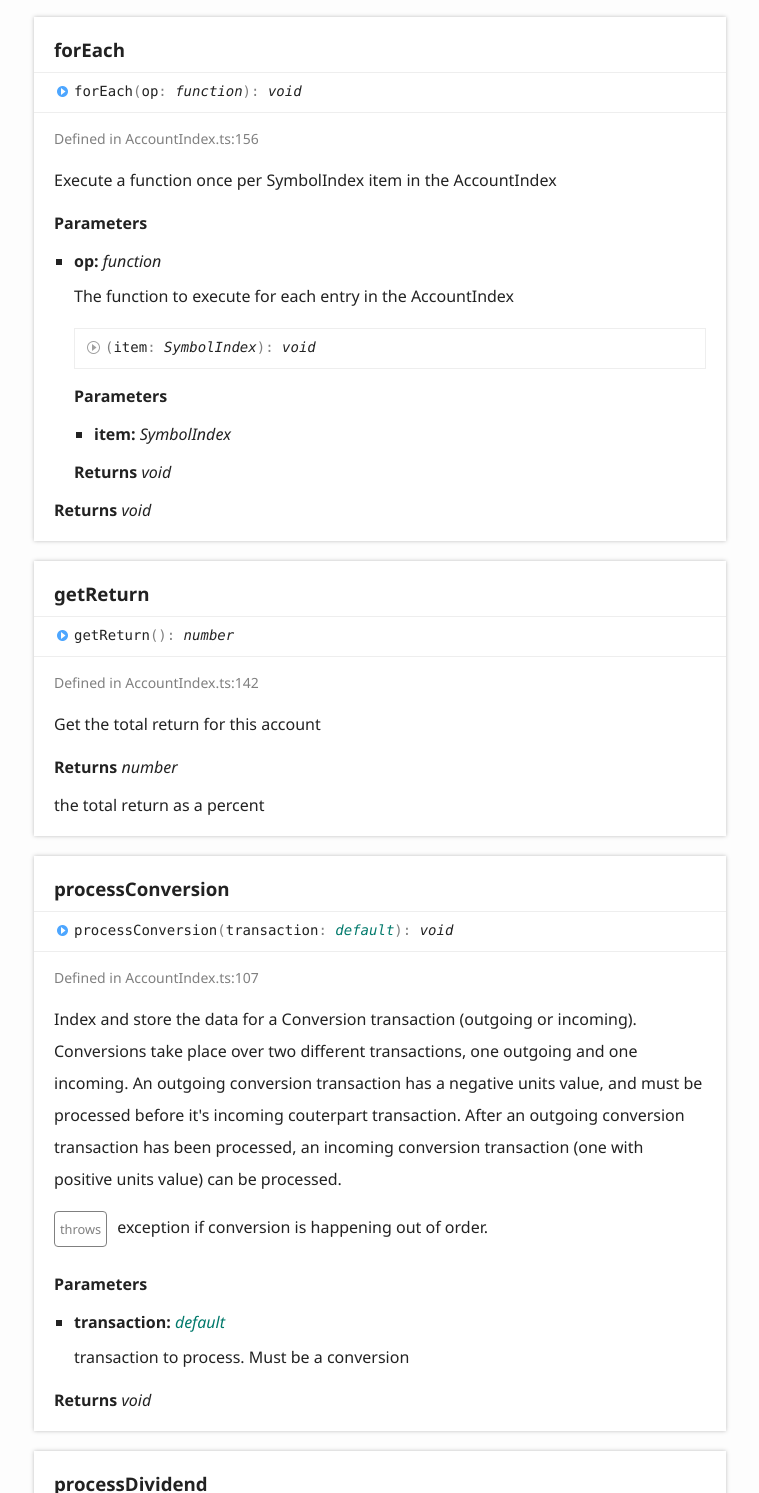
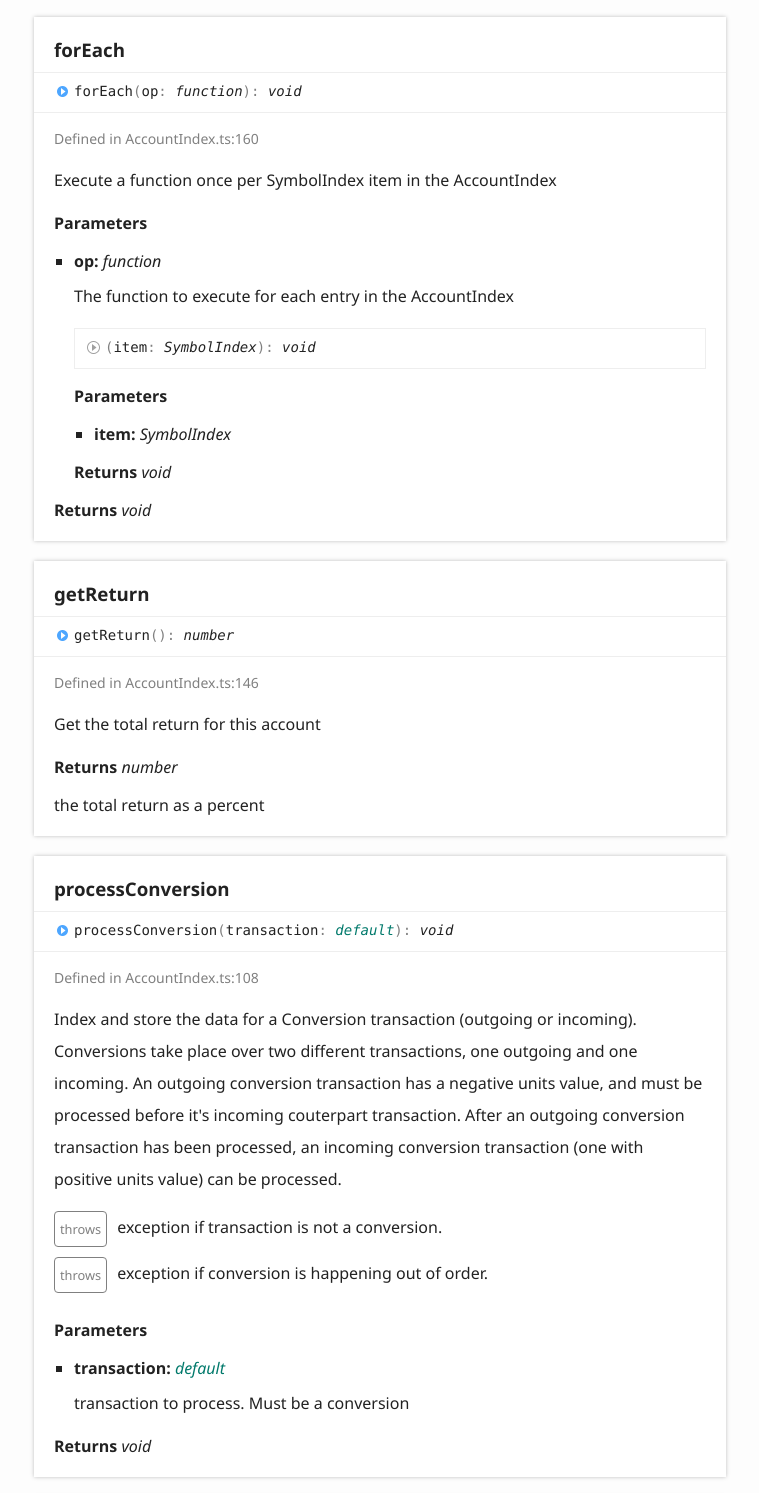
Before and after one commit to jbruzek/Janus, a website: page docs/classes/accountindex.default.html in a window 1280 px wide. Shown: the part 1222-2715 px from the top of the page, without its empty margins (311-1070 px from the left). Drawn offline with Linux system fonts and the light colour scheme.

Commit message:
Adding check for conversion transaction

```diff
--- a/docs/classes/accountindex.default.html
+++ b/docs/classes/accountindex.default.html
@@ -169,7 +169,7 @@
 						<li class="tsd-description">
 							<aside class="tsd-sources">
 								<ul>
-									<li>Defined in AccountIndex.ts:156</li>
+									<li>Defined in AccountIndex.ts:160</li>
 								</ul>
 							</aside>
 							<div class="tsd-comment tsd-typography tsd-comment-shorttext">
@@ -218,7 +218,7 @@
 						<li class="tsd-description">
 							<aside class="tsd-sources">
 								<ul>
-									<li>Defined in AccountIndex.ts:142</li>
+									<li>Defined in AccountIndex.ts:146</li>
 								</ul>
 							</aside>
 							<div class="tsd-comment tsd-typography tsd-comment-shorttext">
@@ -241,7 +241,7 @@
 						<li class="tsd-description">
 							<aside class="tsd-sources">
 								<ul>
-									<li>Defined in AccountIndex.ts:107</li>
+									<li>Defined in AccountIndex.ts:108</li>
 								</ul>
 							</aside>
 							<div class="tsd-comment tsd-typography tsd-comment-shorttext">
@@ -254,6 +254,8 @@
 								</div>
 								</div><div class="tsd-comment tsd-typography tsd-comment-tags">
 								<dl class="tsd-comment-tags"><dt>throws</dt>
+									<dd><p>exception if transaction is not a conversion.</p>
+									</dd><dt>throws</dt>
 									<dd><p>exception if conversion is happening out of order.</p>
 								</dd></dl>
 							</div>
--- a/src/AccountIndex.ts
+++ b/src/AccountIndex.ts
@@ -102,9 +102,13 @@ export default class AccountIndex {
    * incoming couterpart transaction. After an outgoing conversion transaction has been processed,
    * an incoming conversion transaction (one with positive units value) can be processed.
    * @param transaction transaction to process. Must be a conversion
+   * @throws exception if transaction is not a conversion.
    * @throws exception if conversion is happening out of order.
    */
   processConversion(transaction: Transaction) {
+    if (transaction.type != "Conversion") {
+      throw TRANSACTION_NOT_CONVERSION
+    }
     if (this.conversionRollover.cost == 0) {
       //outgoing conversion
       if (transaction.units > 0) {
--- a/src/util/Strings.ts
+++ b/src/util/Strings.ts
@@ -14,6 +14,7 @@ const TAX_LOT_HEADERS = ["Symbol", "Purchase Date", "Units", "Price", "Cost", "C
 const TRANSACTION_NOT_PURCHASE = "Transaction must be a purchase"
 const TRANSACTION_NOT_DIVIDEND = "Transaction must be a dividend"
 const TRANSACTION_NOT_FEE = "Transaction must be a fee"
+const TRANSACTION_NOT_CONVERSION = "Transaction must be a conversion"
 const CONVERSION_OUT_OF_ORDER = "Must process outgoing fund conversion before incoming conversion"
 
 function NOT_ENOUGH_DIVIDEND_INCOME(date: Date, dividendIncome: number, amount: number) { return "Transaction on date " + date + " is reinvesting more money than available. Dividend income: $" + dividendIncome + ". Reinvestment cost: $" + amount }
```
